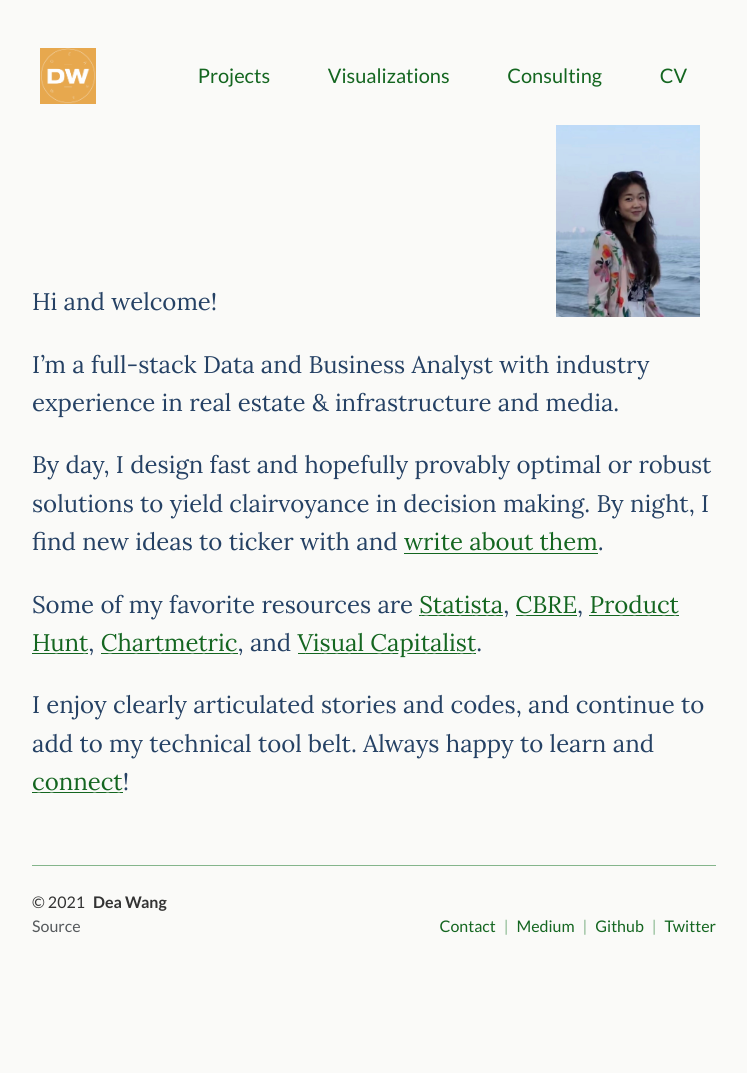
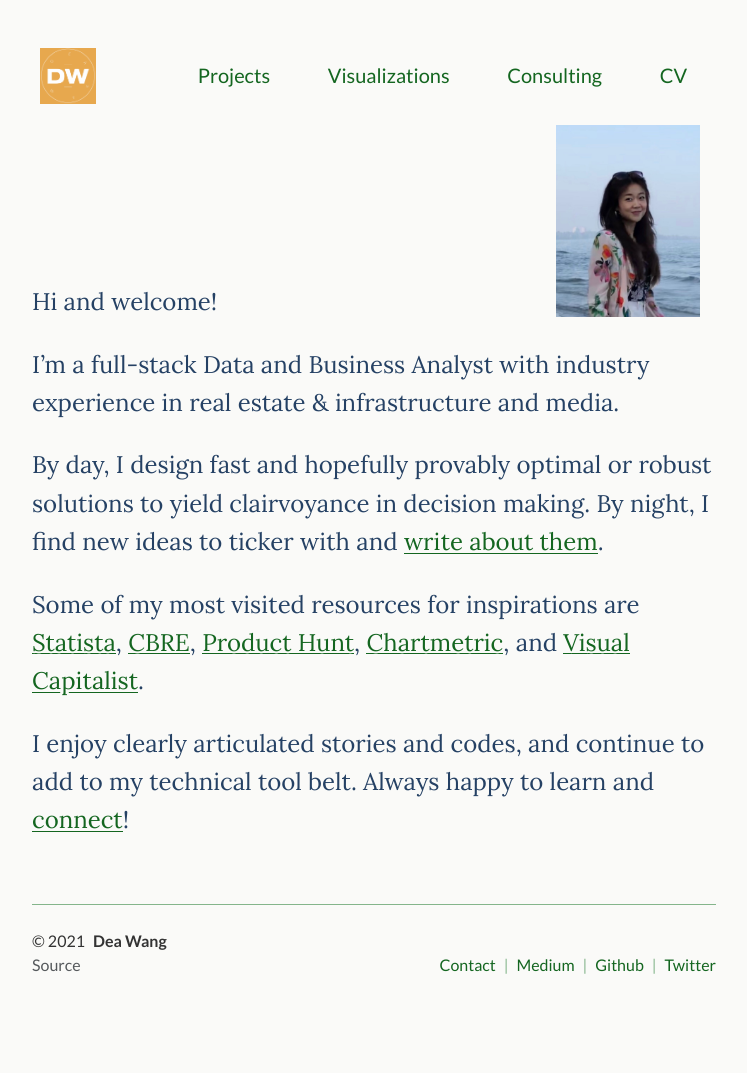
Before and after one commit to deawyk/deawyk.github.io, a Jekyll site: the page built from index.md, in a window 1280 px wide. Shown: the whole page, without its empty margins (266-1013 px from the left). Built offline with Jekyll 4.4.1, drawn with Linux system fonts in a browser that asks for light colours; before the commit the page ends 1034 px from its top, so only the background shows below that.

Commit message:
Update index.md

```diff
--- a/index.md
+++ b/index.md
@@ -25,7 +25,7 @@
 
 By day, I design fast and hopefully provably optimal or robust solutions to yield clairvoyance in decision making. By night, I find new ideas to ticker with and [write about them](https://deaw.medium.com/). <br>
 
-Some of my favorite resources are [Statista](https://www.statista.com/studies-and-reports/industries), [CBRE](https://www.cbre.ca/en/research-and-reports), [Product Hunt](https://www.producthunt.com/), [Chartmetric](https://www.chartmetric.com/music-industry-trends/6mo-report), and [Visual Capitalist](https://www.visualcapitalist.com).
+Some of my most visited resources for inspirations are [Statista](https://www.statista.com/studies-and-reports/industries), [CBRE](https://www.cbre.ca/en/research-and-reports), [Product Hunt](https://www.producthunt.com/), [Chartmetric](https://www.chartmetric.com/music-industry-trends/6mo-report), and [Visual Capitalist](https://www.visualcapitalist.com).
 
 I enjoy clearly articulated stories and codes, and continue to add to my technical tool belt. Always happy to learn and [connect](https://calendly.com/deaw/coffee)!
 </div>
```
